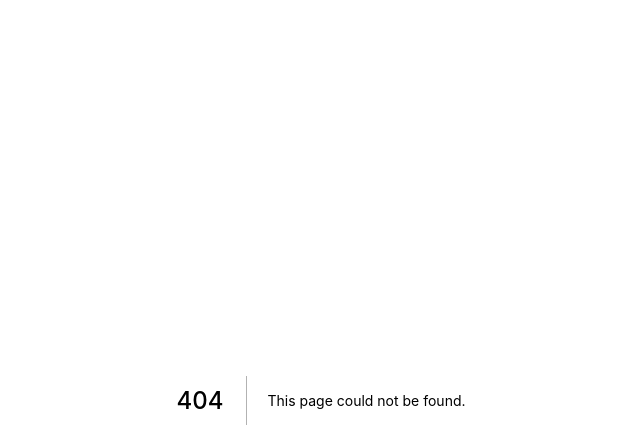
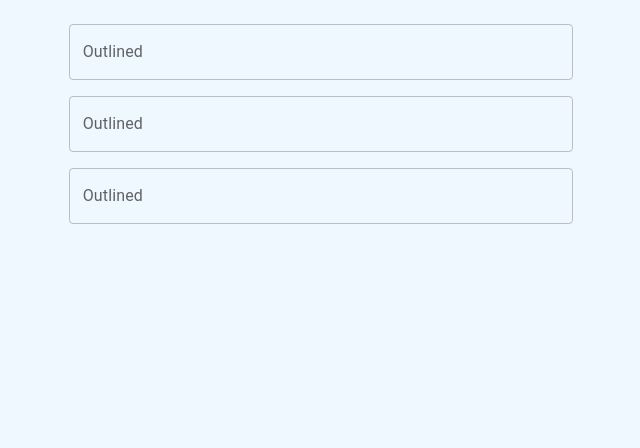
Before and after one commit to XianFengWu1996/taipeicuisine_nextjs, a Next.js app: page /admin/menu/1 in a window 1280 px wide. Before the commit this address had no page. Shown: the top 448 px of the page, without its empty margins (319-959 px from the left). Built offline with nearby package versions, Linux system fonts and the light colour scheme.

Commit message:
setup menu id page

```diff
--- /dev/null
+++ b/pages/admin/menu/[id].tsx
@@ -0,0 +1,30 @@
+import { TextField, Typography } from "@mui/material"
+import { Box } from "@mui/system"
+import { useRouter } from "next/router"
+
+
+
+export default function EditMenuItem () {
+    const router = useRouter()
+    const { id } = router.query
+
+    return <>
+
+        <Box
+            component="form"
+            sx={{
+                '& > :not(style)': { m: 1, width: '50ch' },
+                display: 'flex',
+                flexDirection: 'column',
+                alignItems: 'center',
+            }}
+            noValidate
+            autoComplete="off"
+            >
+            <Typography>{}</Typography>
+            <TextField id="outlined-basic" label="Outlined" variant="outlined" />
+            <TextField id="outlined-basic" label="Outlined" variant="outlined" />
+            <TextField id="outlined-basic" label="Outlined" variant="outlined" />
+        </Box>
+    </>
+}
--- a/pages/admin/menu.tsx
+++ b/pages/admin/menu/index.tsx
@@ -2,9 +2,9 @@ import { SelectChangeEvent } from "@mui/material";
 import axios from "axios"
 import { GetServerSideProps, GetServerSidePropsContext } from "next"
 import React from "react";
-import { MenuSelect } from "../../components/admin/menu/menuSelect";
-import { MenuTab } from "../../components/admin/menu/menuTab";
-import ResponsiveAppBar from "../../components/appbar";
+import { MenuSelect } from "../../../components/admin/menu/menuSelect";
+import { MenuTab } from "../../../components/admin/menu/menuTab";
+import ResponsiveAppBar from "../../../components/appbar";
 
 interface IProps {
     menus: IMenu[],
```
Also changed, not shown: components/admin/menu/menuDialog.tsx (added, +13 -0 lines).
